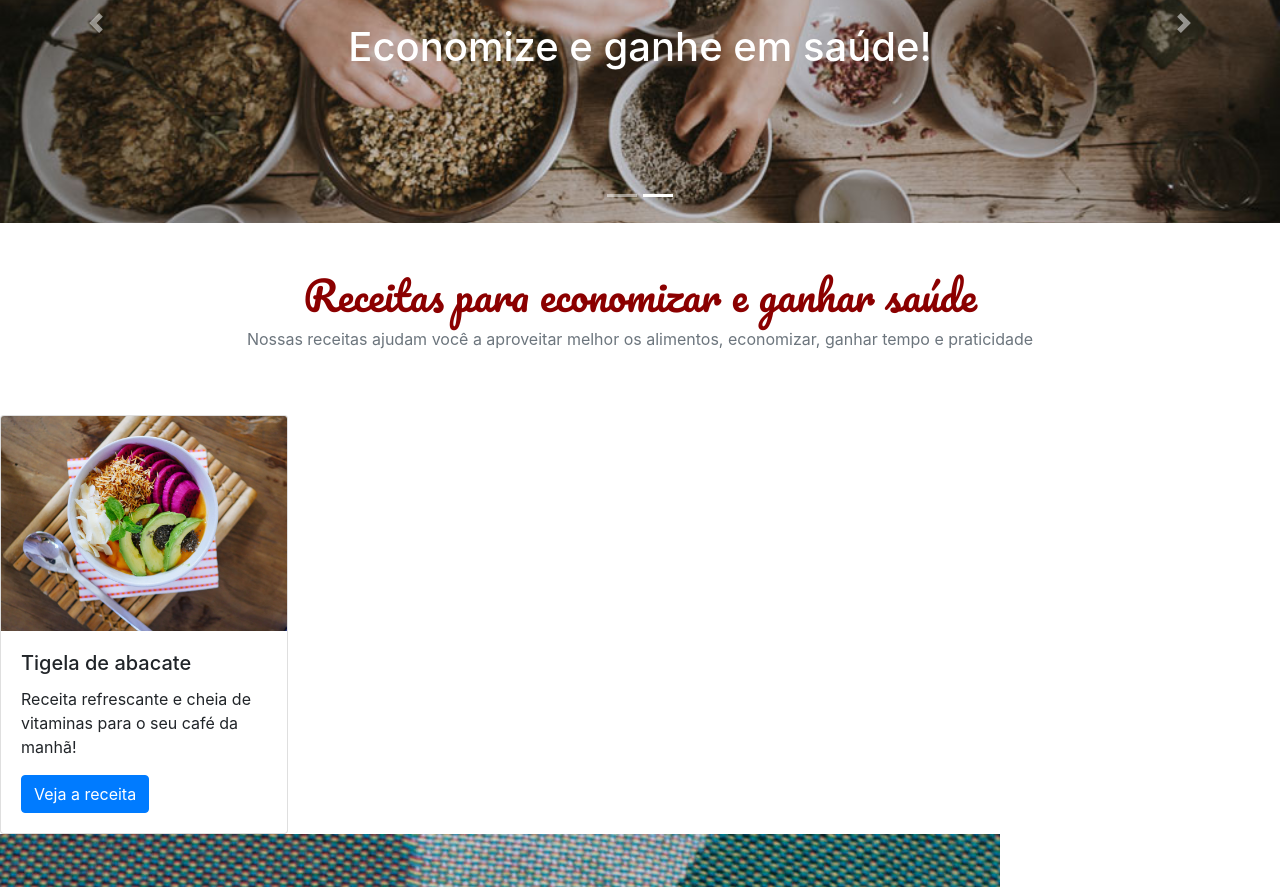
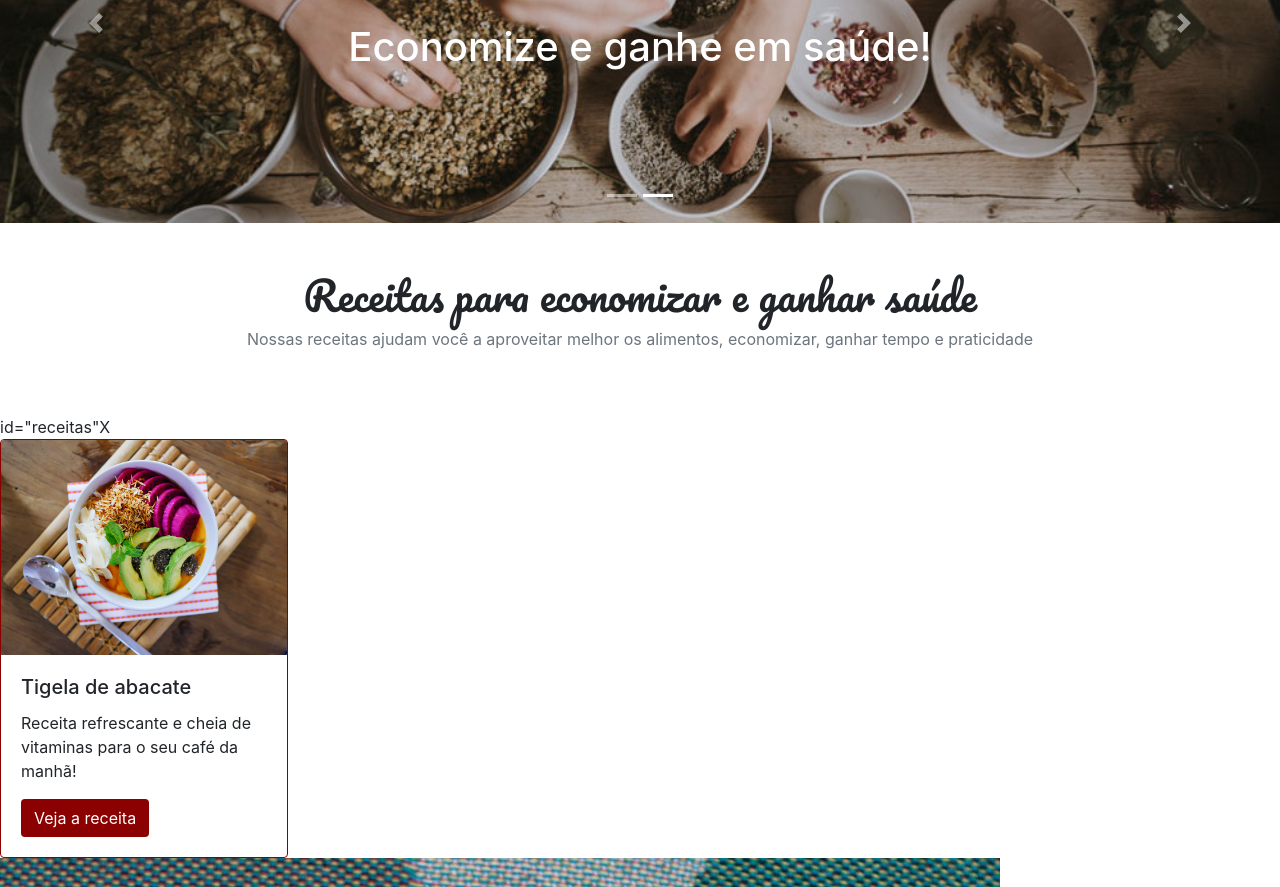
Before and after one commit to Rosahumbe/projetoBootstrapFruta, a plain HTML site: page index.html in a window 1280 px wide. Shown: the part 233-1120 px from the top of the page. Drawn offline with nearby package versions, Linux system fonts and the light colour scheme; a script that the page names is missing.

Commit message:
card/20230127/Rosa

```diff
--- a/index.html
+++ b/index.html
@@ -13,6 +13,8 @@
 
 <body>
 
+  <header>
+
     <nav class="navbar navbar-expand-lg navbar-light bg-light">
       <a class="navbar-brand" href="#">Fruta & Fruto</a>
       <button class="navbar-toggler" type="button" data-toggle="collapse" data-target="#navbarNavAltMarkup"
@@ -20,16 +22,19 @@
         <span class="navbar-toggler-icon"></span>
       </button>
       <div class="collapse navbar-collapse justify-content-end" id="navbarNavAltMarkup">
-      <div class="navbar-nav">
-        <a class="nav-item nav-link active" href="#">Inicio <span class="sr-only">(current)</span></a>
-        <a class="nav-item nav-link" href="#">Receitas</a>
-        <a class="nav-item nav-link" href="#">Quem Somos</a>
-        <a class="nav-item nav-link" href="#">Contato</a>
-      </div>
+        <ul class="navbar-nav">
+          <li><a class="nav-item nav-link active" href="#">Inicio <span class="sr-only">(current)</span></a>
+          <li><a class="nav-item nav-link" href="#">Receitas</a></li>
+          <li><a class="nav-item nav-link" href="#">Quem Somos</a></li>
+          <li><a class="nav-item nav-link" href="#">Contato</a></li>
+        </ul>
       </div>
     </nav>
+  </header>
 
-  <div class="bd-example">
+  <main>
+
+    <section class="carrossel">
       <div id="carouselExampleCaptions" class="carousel slide" data-interval="3000" data-ride="carousel">
         <ol class="carousel-indicators">
           <li data-target="#carouselExampleCaptions" data-slide-to="0" class="active"></li>
@@ -60,21 +65,26 @@
           <span class="sr-only">Next</span>
         </a>
       </div>
-  </div>
+    </section>
 
+    <section id="titulo">
       <h1 class="text-center fonte-titulo cor-especial pt-5">Receitas para economizar e ganhar saúde</h1>
       <p class="text-center text-secondary pb-5">Nossas receitas ajudam você a aproveitar melhor os alimentos,
         economizar, ganhar tempo e praticidade</p>
+    </section>
 
-  <div class="card" style="width: 18rem;">
+    <section> id="receitas"X
+      <div class="card borda-cor-especial" style="width: 18rem;">
         <img src="src/img/receita-abacate.jpg" class="card-img-top" alt="tigela com salada de abacate">
         <div class="card-body">
           <h5 class="card-title">Tigela de abacate</h5>
           <p class="card-text">Receita refrescante e cheia de vitaminas para o seu café da manhã!</p>
-      <a href="#" class="btn btn-primary">Veja a receita</a>
+          <a href="#" class="btn botao-cor-especial">Veja a receita</a>
         </div>
       </div>
+    </section>
 
+    <main>
     <img src="src/img/receita-kiwi.jpg" alt="tigela de mingau com kiwi, vista
         superior">
     <h3>Salada de kiwi</h3>
@@ -96,6 +106,7 @@
     <h3>Beterrabas assadas</h3>
     <p>Receita refrescante e cheia de vitaminas para o seu café da manhã!
     </p>
+  </main>
 
     <p>contato:<a href="mailto:email@frutafruto.com.br">email@frutafruto.com.br</a></p>
     <script src="https://code.jquery.com/jquery-3.2.1.slim.min.js" integrity="sha384-KJ3o2DKtIkvYIK3UENzmM7KCkRr/
--- a/src/style.css
+++ b/src/style.css
@@ -12,6 +12,13 @@
 .fonte-titulo {
     font-family: 'Pacifico', cursive;
 }
-.cor-especial{
+.texto-cor-especial{
     color: darkred;
 }
+.botao-cor-especial {
+    background-color: darkred ;
+    color: white;
+}
+.borda-cor-especial{
+    border-color: darkred
+}
```
Lines whose indentation alone changed are shown as unchanged.
